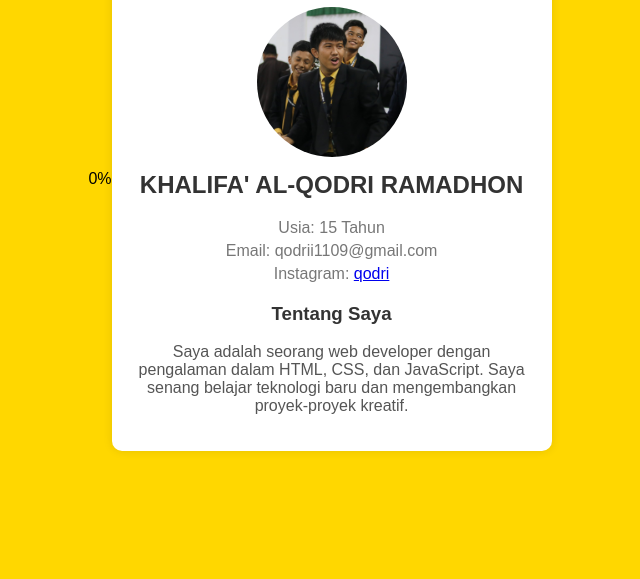
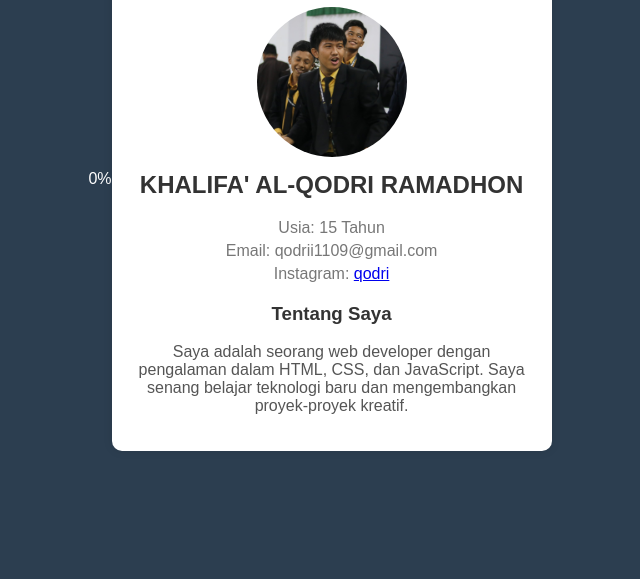
Before and after one commit to qdriicool/qdriicool.github.io, a plain HTML site: page index.html in a window 1280 px wide. Shown: the part 221-800 px from the top of the page, without its empty margins (320-960 px from the left). Drawn offline with Linux system fonts and the light colour scheme; a script that the page names is missing.

Commit message:
menambahkan code styles.css di body

```diff
--- a/styles.css
+++ b/styles.css
@@ -1,12 +1,13 @@
 body {
-    font-family: Arial, sans-serif;
-    background-color: #FFD700;
     margin: 0;
     padding: 0;
     display: flex;
     justify-content: center;
     align-items: center;
     height: 100vh;
+    background-color: #2c3e50;
+    font-family: Arial, sans-serif;
+    color: white;
 }
 
 .loading-container {
```
